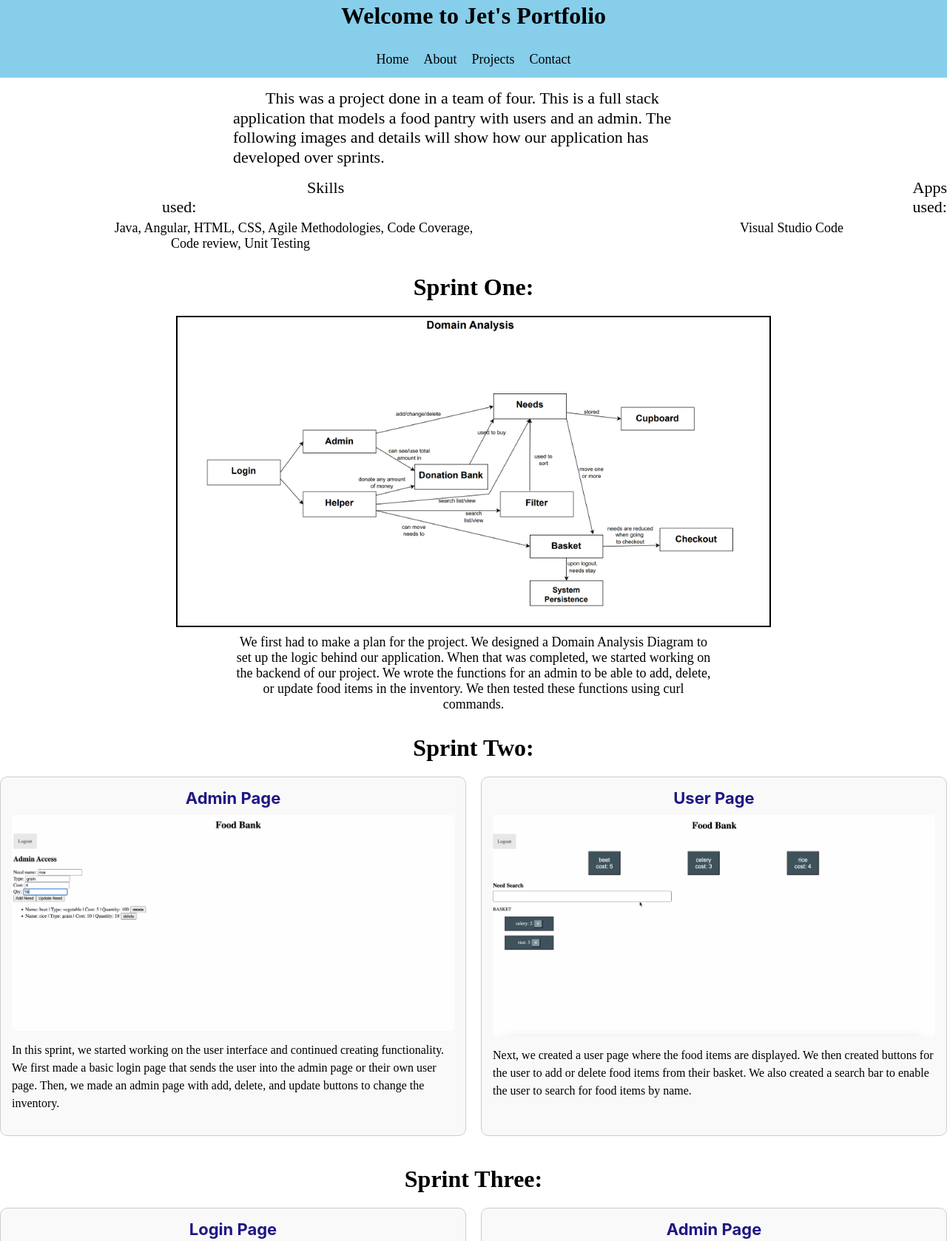
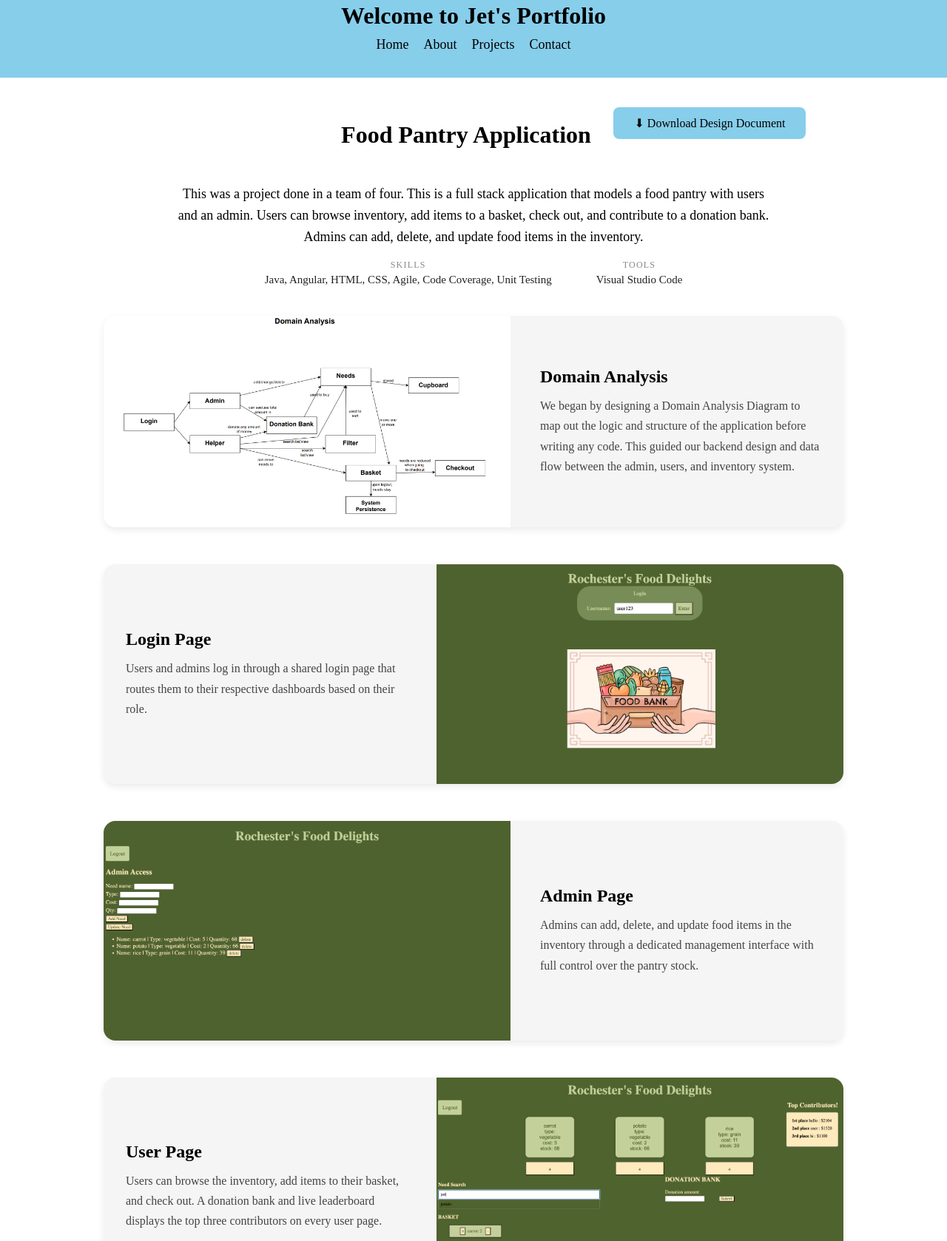
Before and after one commit to jetligit/portfolio, a plain HTML site: page projects/food_pantry_project/food_pantry.html in a window 1280 px wide. Shown: the part 18-1696 px from the top of the page at 74% size. Drawn offline with Linux system fonts and the light colour scheme.

Commit message:
reformatted food pantry page

```diff
--- a/projects/food_pantry_project/food_pantry.css
+++ b/projects/food_pantry_project/food_pantry.css
@@ -25,266 +25,142 @@ nav ul {
     align-items: center;
 }
 
-h1.title {
-    margin-bottom: 5px;
+.fp-container {
+    max-width: 1000px;
+    margin: 0 auto;
+    padding: 20px;
 }
 
-h1.phase {
-    margin-top: 0px;
+p.summary {
+    font-size: 18px;
     text-align: center;
-    margin-bottom: 20px;
-    font-size: 32px;
+    line-height: 1.6;
+    margin: 20px auto 10px;
+    max-width: 800px;
 }
 
-h1.sprintthree {
+/* Meta row */
+.meta-row {
+    display: flex;
+    justify-content: center;
+    gap: 60px;
+    margin: 16px auto 40px;
+}
+
+.meta-block {
+    display: flex;
+    flex-direction: column;
+    align-items: center;
+    text-align: center;
+}
+
+.meta-label {
+    font-size: 12px;
+    text-transform: uppercase;
+    letter-spacing: 0.1em;
+    color: #888;
+    margin-bottom: 4px;
+}
+
+.meta-value {
+    font-size: 15px;
+    color: #222;
+}
+
+/* Image + text rows */
+.fp-row {
+    display: flex;
+    align-items: center;
+    gap: 40px;
+    margin-bottom: 50px;
+    background: #f5f5f5;
+    border-radius: 16px;
+    box-shadow: 0 4px 10px rgba(0,0,0,0.08);
+    overflow: hidden;
+}
+
+.fp-row-reverse {
+    flex-direction: row-reverse;
+}
+
+.fp-img {
+    width: 55%;
+    height: auto;
+    display: block;
+    flex-shrink: 0;
+}
+
+.fp-text {
+    padding: 30px 30px 30px 0;
+    flex: 1;
+}
+
+.fp-row-reverse .fp-text {
+    padding: 30px 0 30px 30px;
+}
+
+.fp-text h2 {
+    font-size: 24px;
+    margin-bottom: 12px;
+    margin-top: 0;
+    text-align: left;
+}
+
+.fp-text p {
+    font-size: 16px;
+    line-height: 1.7;
+    color: #444;
+    margin: 0;
+    text-align: left;
+    max-width: 100%;
+}
+
+a {
+    display: block;
+    text-align: center;
+    font-size: 18px;
+    margin-top: 20px;
+    margin-bottom: 40px;
+}
+
+.fp-title {
+    text-align: center;
+    font-size: 32px;
     margin-bottom: 10px;
 }
 
-h1.phase {
-    margin-top: 0px;
-    text-align: center;
-    margin-bottom: 20px;
-    font-size: 32px;
+.download-btn {
+    display: inline-block;
+    background-color: #87CEEB;
+    color: #000;
+    padding: 12px 28px;
+    border-radius: 8px;
+    font-size: 16px;
+    text-decoration: none;
+    margin: 10px auto 40px;
+    transition: background-color 0.2s ease;
 }
 
-h2 {
-    margin-top: 0px;
-    margin-bottom: 0px;
-    text-align: center;
+.download-btn:hover {
+    background-color: #5bb8e0;
 }
 
-h2.process {
-    text-align: center;
-    margin-bottom: 20px;
-    font-size: 28px;
+.fp-header {
+    display: flex;
+    align-items: center;
+    justify-content: space-between;
+    margin-bottom: 16px;
 }
 
-h2.user {
-    margin-top: 20px;
-    font-size: 27px;
-    margin-bottom: 10px;
-    font-family: 'Inter', sans-serif;
-    color:rgb(32, 23, 132);
+.fp-header-spacer {
+    flex: 1;
 }
 
-.er {
-    width: 800px;
-    height: auto;
-    border: 2px solid black;
-    display: block;       /* makes margin auto work */
-    margin: 0 auto;
+.fp-header-right {
+    flex: 1;
+    display: flex;
+    justify-content: flex-end;
+    align-items: flex-end;
+    padding-right: 20px;
+    padding-top: 10px;
 }
-
-.database {
-    width: 720px;
-    height: 370px;
-    border: 2px solid black;
-    display: block;       /* makes margin auto work */
-    margin: 0 auto;
-}
-
-.poster {
-    width: 800px;
-    height: auto;
-    border: 2px solid black;
-}
-
-
-p{
-    font-size: 18px;
-    margin-top: 0px;
-}
-
-p.summary {
-    width: 1200px;
-    margin: 15px auto;
-    font-size: 22px;
-    text-align: left;
-    text-indent: 2em;
-    line-height: 1.2;
-}
-
-p.sprintone {
-    width: 800px;
-    text-align: center;
-    margin: 10px auto;
-    margin-bottom: 30px;
-}
-
-
-p.sprinttwo{
-    width: 1200px;
-    text-align: center;
-    margin: 10px auto;
-    margin-bottom: 30px;
-}
-
-p.erp{
-    font-size: 25px;
-    margin-top: 0px;
-    text-align: center;
-}
-
-p.top-skills{
-    font-size:22px;
-    text-indent: 18em;
-    margin-bottom: 5px;
-}
-
-p.top-apps{
-    font-size:22px;
-    text-indent: 0em;
-    text-align: right;
-    margin-bottom: 5px;
-}
-
-p.bot-skills{
-    font-size:18px;
-    text-indent: 8em;
-    margin-bottom: 10px;
-}
-
-p.bot-apps{
-    font-size:18px;
-    text-indent: 0em;
-    text-align: right;
-    margin-bottom: 10px;
-}
-
-p.sprintthree_login{
-    text-align: center;
-    width: 700px;
-}
-
-
-
-
-.top-skills-apps {
-    display: flex;
-    gap: 700px;
-    margin-bottom: 0px;
-}
-
-.bot-skills-apps {
-    display:flex;
-    gap: 350px;
-    margin-bottom: 20px;
-}
-
-a{
-    display: block;
-    text-align: center;
-    font-size: 18px;
-}
-
-.pages {
-    display: flex;
-    justify-content: center;
-    gap: 20px; /* controls space between the two images */
-    margin-bottom: 10px;
-}
-
-.page-card {
-    width: 725px;
-    display: flex;
-    flex-direction: column;
-    align-items: center; /* centers image + label */
-}
-
-.user-page-card {
-    display: flex;
-    flex-direction: column;
-    align-items: center; /* centers image + label */
-}
-
-.page-card h2 {
-    margin-bottom: 10px;
-    text-align: center;
-    font-family: 'Inter', sans-serif;
-    color:rgb(32, 23, 132);
-}
-.page-card p.sprinttwo_admin {
-    margin-left: 10px;
-    text-align: center;
-}
-
-.page-card p.sprinttwo_user {
-    margin-left: 8px;
-    text-align: center;
-}
-
-.page-card p.sprintthree_admin {
-    text-align: center;
-    margin-left: 0px;
-}
-
-.img_txt {
-    display: flex; flex-direction: column;
-    margin-bottom: 20px;
- }
-
-.img-text-row {
-    display: flex;
-    align-items: flex-start; /* aligns top of image + text */
-    gap: 20px;
-}
-
-.spt3_user {
-    width: 700px; /* or whatever looks good */
-    height: auto;
-    border: 2px solid black;
-}
-
-.sprintthree_user {
-    max-width: 500px;
-    text-align: left;
-}
-
-.spt3_summary{
-    width: 700px;
-    font-size: 20px;
-    text-indent: 2em;
-}
-
-a {
-    margin-top: 40px;
-    margin-bottom: 20px;
-}
-
-/* Sprint sections */
-.sprint {
-    display: flex;
-    flex-wrap: wrap;      /* allows stacking on smaller screens */
-    gap: 20px;
-    justify-content: center;
-    margin-bottom: 40px;
-}
-
-.sprint-card {
-    flex: 1 1 400px;     /* responsive width */
-    border: 1px solid #ccc;
-    border-radius: 10px;
-    padding: 15px;
-    background-color: #f9f9f9;
-    text-align: center;
-}
-
-.sprint-card img {
-    max-width: 100%;
-    height: auto;
-    border-radius: 5px;
-    margin-bottom: 10px;
-}
-
-.sprint-card h2 {
-    font-family: 'Inter', sans-serif;
-    color: rgb(32, 23, 132);
-    margin-bottom: 10px;
-    font-size: 22px;
-}
-
-.sprint-card p {
-    font-size: 16px;
-    text-align: left;
-    line-height: 1.5;
-}
--- a/projects/food_pantry_project/food_pantry.html
+++ b/projects/food_pantry_project/food_pantry.html
@@ -3,10 +3,9 @@
 <head>
     <meta charset="UTF-8">
     <meta name="viewport" content="width=device-width, initial-scale=1.0">
-    <title>Video Game Database Project</title>
+    <title>Food Pantry Project</title>
     <link rel="stylesheet" href="../../styles.css">
     <link rel="stylesheet" href="food_pantry.css">
-
 </head>
 <body>
     <div id="header-container"></div>
@@ -15,90 +14,75 @@
         createHeader("header-container");
     </script>
 
-    <p class = "summary">
-        This was a project done in a team of four. This is a full stack application that models a food pantry with users and an admin.
-        The following images and details will show how our application has developed over  sprints.
-    </p>
+    <div class="fp-container">
+        <div class="fp-header">
+            <div class="fp-header-spacer"></div>
+            <h1 class="fp-title">Food Pantry Application</h1>
+            <div class="fp-header-right">
+                <a class="download-btn" href="DesignDoc.pdf" download>⬇ Download Design Document</a>
+            </div>
+        </div>
 
-    <div class = "top-skills-apps">
-        <p class = "top-skills"> Skills used: </p>
-        <p class = "top-apps"> Apps used:
-    </div>
-    <div class = "bot-skills-apps">
-        <p class = "bot-skills">Java, Angular, HTML, CSS, Agile Methodologies, Code Coverage, Code review, Unit Testing  </p>
-        <p class = "bot-apps"> Visual Studio Code </p>
-    </div>
+        <!-- Summary -->
+        <p class="summary">
+            This was a project done in a team of four. This is a full stack application that models a food pantry
+            with users and an admin. Users can browse inventory, add items to a basket, check out, and contribute
+            to a donation bank. Admins can add, delete, and update food items in the inventory.
+        </p>
 
-    <h1 class = "phase" > Sprint One: </h1>
-    <div>
-        <img class = "er" src = "Sprint1/domain_analysis.png" alt = "Domain Analysis Diagram">
-    </div>
-    <p class = "sprintone">
-        We first had to make a plan for the project. We designed a Domain Analysis Diagram to set up the logic behind our application.
-        When that was completed, we started working on the backend of our project. We wrote the functions for an admin to be able to
-        add, delete, or update food items in the inventory. We then tested these functions using curl commands.
-    </p>
+        <!-- Skills & Tools -->
+        <div class="meta-row">
+            <div class="meta-block">
+                <span class="meta-label">Skills</span>
+                <span class="meta-value">Java, Angular, HTML, CSS, Agile, Code Coverage, Unit Testing</span>
+            </div>
+            <div class="meta-block">
+                <span class="meta-label">Tools</span>
+                <span class="meta-value">Visual Studio Code</span>
+            </div>
+        </div>
 
+        <!-- Domain Analysis -->
+        <div class="fp-row">
+            <img class="fp-img" src="Sprint1/domain_analysis.png" alt="Domain Analysis Diagram">
+            <div class="fp-text">
+                <h2>Domain Analysis</h2>
+                <p>We began by designing a Domain Analysis Diagram to map out the logic and structure of the
+                application before writing any code. This guided our backend design and data flow between
+                the admin, users, and inventory system.</p>
+            </div>
+        </div>
 
-<!-- Sprint Two -->
-<h1 class="phase">Sprint Two:</h1>
-<div class="sprint">
-    <div class="sprint-card">
-        <h2>Admin Page</h2>
-        <img src="Sprint2/sprint2_admin.png" alt="Sprint 2 Admin Page">
-        <p>
-            In this sprint, we started working on the user interface and continued creating functionality.
-            We first made a basic login page that sends the user into the admin page or their own user page.
-            Then, we made an admin page with add, delete, and update buttons to change the inventory.
-        </p>
-    </div>
+        <!-- Login Page -->
+        <div class="fp-row fp-row-reverse">
+            <img class="fp-img" src="Sprint3/sprint3_login.png" alt="Login Page">
+            <div class="fp-text">
+                <h2>Login Page</h2>
+                <p>Users and admins log in through a shared login page that routes them to their respective
+                dashboards based on their role.</p>
+            </div>
+        </div>
 
-    <div class="sprint-card">
-        <h2>User Page</h2>
-        <img src="Sprint2/sprint2_user.png" alt="Sprint 2 User Page">
-        <p>
-            Next, we created a user page where the food items are displayed. We then created buttons for the user
-            to add or delete food items from their basket. We also created a search bar to enable the user to search
-            for food items by name.
-        </p>
-    </div>
-</div>
+        <!-- Admin Page -->
+        <div class="fp-row">
+            <img class="fp-img" src="Sprint3/sprint3_admin.png" alt="Admin Page">
+            <div class="fp-text">
+                <h2>Admin Page</h2>
+                <p>Admins can add, delete, and update food items in the inventory through a dedicated
+                management interface with full control over the pantry stock.</p>
+            </div>
+        </div>
 
-<!-- Sprint Three -->
-<h1 class="phase">Sprint Three:</h1>
-<div class="sprint">
-    <div class="sprint-card">
-        <h2>Login Page</h2>
-        <img src="Sprint3/sprint3_login.png" alt="Sprint 3 Login Page">
-        <p>
-            In this sprint, we finished up our project. We finished implementing our final functionalities and
-            improved our user interface. We added vibrant colors and changed button sizing.
-        </p>
-    </div>
+        <!-- User Page -->
+        <div class="fp-row fp-row-reverse">
+            <img class="fp-img" src="Sprint3/sprint3_user.png" alt="User Page">
+            <div class="fp-text">
+                <h2>User Page</h2>
+                <p>Users can browse the inventory, add items to their basket, and check out. A donation bank
+                and live leaderboard displays the top three contributors on every user page.</p>
+            </div>
+        </div>
 
-    <div class="sprint-card">
-        <h2>Admin Page</h2>
-        <img src="Sprint3/sprint3_admin.png" alt="Sprint 3 Admin Page">
-        <p>
-            In our admin page, we improved the user interface and kept the functionalities the same.
-        </p>
-    </div>
-
-    <div class="sprint-card">
-        <h2>User Page</h2>
-        <img src="Sprint3/sprint3_user.png" alt="Sprint 3 User Page">
-        <p>
-            In our user page, we added a checkout button which lets the user check out their items, removing them
-            from the basket and inventory. We also implemented a donation bank and a total contribution ranking system,
-            displaying the top three contributors on every user page.
-        </p>
-    </div>
-</div>
-
-
-
-    <div>
-        <a href="DesignDoc.pdf" download>Click here to download our Design Document</a>
     </div>
 
     <script src="../../index.js"></script>
```
